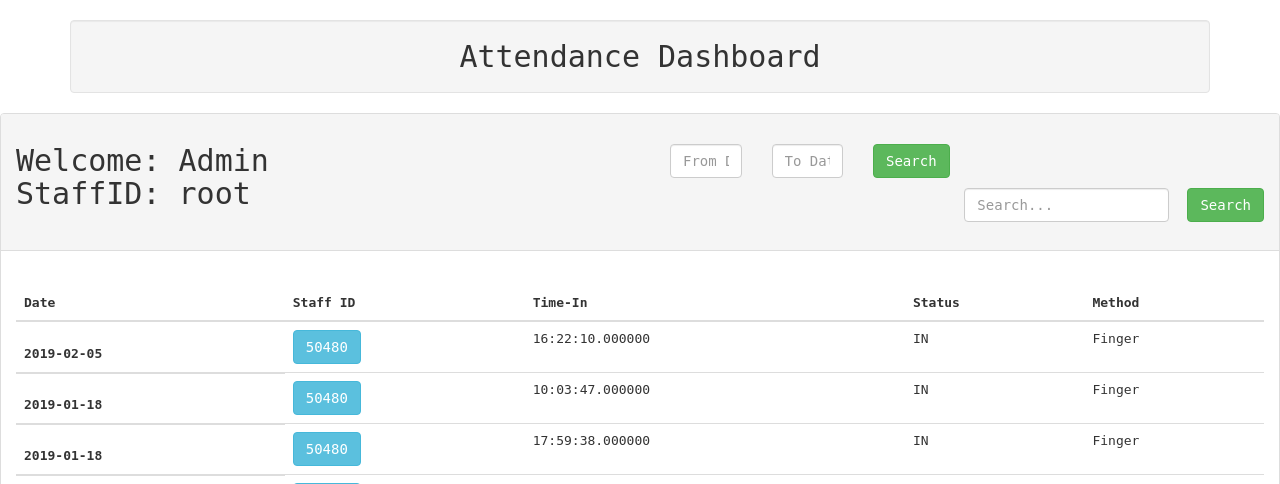
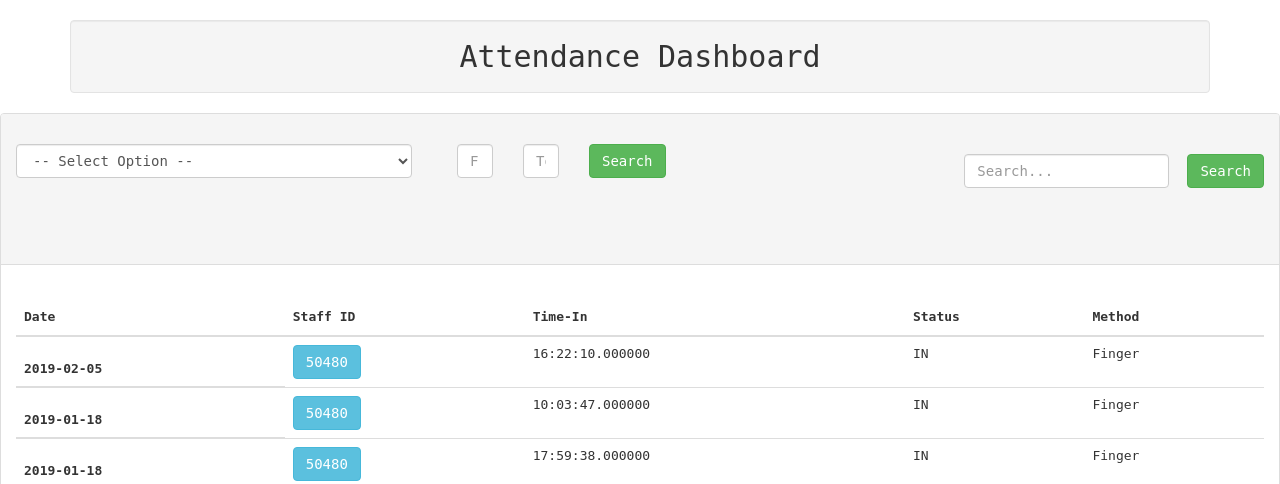
Before and after one commit to Nathy92/attendance_dash, a PHP site: page / in a window 1280 px wide. Shown: the top 484 px of the page. Run offline with PHP 8.4, Linux system fonts and the light colour scheme; data comes from the database, SQL or seed files in the repository; some libraries are stand-ins or nearby versions.

Commit message:
Added dropdown filtering on index page

```diff
--- a/attendance_dash/index.php
+++ b/attendance_dash/index.php
@@ -31,10 +31,41 @@ $output = '';
 				<h2>
 
 				<div class="row">
-					<div class="col-xs-6">Welcome: Admin<br> StaffID:  root</div>
-                                    <div id="calender_container" class="col-xs-6">
+                <!--Start drop filter part-->
+					<div class="col-xs-4">
+                    <select class="form-control" name="" id="">
+                        <option value="">-- Select Option --</option>
+                        <option value="">Top 1</option>
+                        <option value="">Top 2</option>
+                        <option value="">Top 3</option>
+                        <option value="">Top 4</option>
+                        <option value="">Top 5</option>
+                        <option value="">Top 6</option>
+                        <option value="">Top 7</option>
+                        <option value="">Top 8</option>
+                        <option value="">Top 9</option>
+                        <option value="">Top 10</option>
+                        <?php
 
-                                    <div class="col-md-2"><!--   Date User Interface         -->
+                        ?>
+                    </select>
+                    <br>
+                    <br>
+
+                    <div id="table-container">
+                        <?php
+
+
+
+                        ?>
+                    </div>
+                    </div>
+                <!--End filter part-->
+
+                <!--Start calendar container-->
+                                    <div id="calender_container" class="col-lg-4">
+                                    <!--   Date User Interface -->
+                                    <div class="col-md-2">
                                     <input type="text" name="From" id="From" class="form-control" placeholder="From Date"/>
                                     </div>
                                     <div class="col-md-2">
@@ -45,8 +76,10 @@ $output = '';
                                     </div>
                                     <div class="clearfix"></div>
                                     </div>
+                <!--End calendar container-->
 
-					<div class="col-xs-6"> <!--  Search User Interface         -->
+                    <!--Start left search bar-->
+					<div class="col-xs-4"> <!--  Search User Interface         -->
                         <form class="navbar-form navbar-right" role="search" >
 							<div class="form-group">
 								<input type="text" class="form-control" placeholder="Search..." name="search_text" id="search_text">
@@ -54,6 +87,7 @@ $output = '';
 							<button type="submit" class="btn btn-success">Search</button>
 						</form>
 					</div>
+                    <!--End search bar-->
 				</div>
 
 
```
